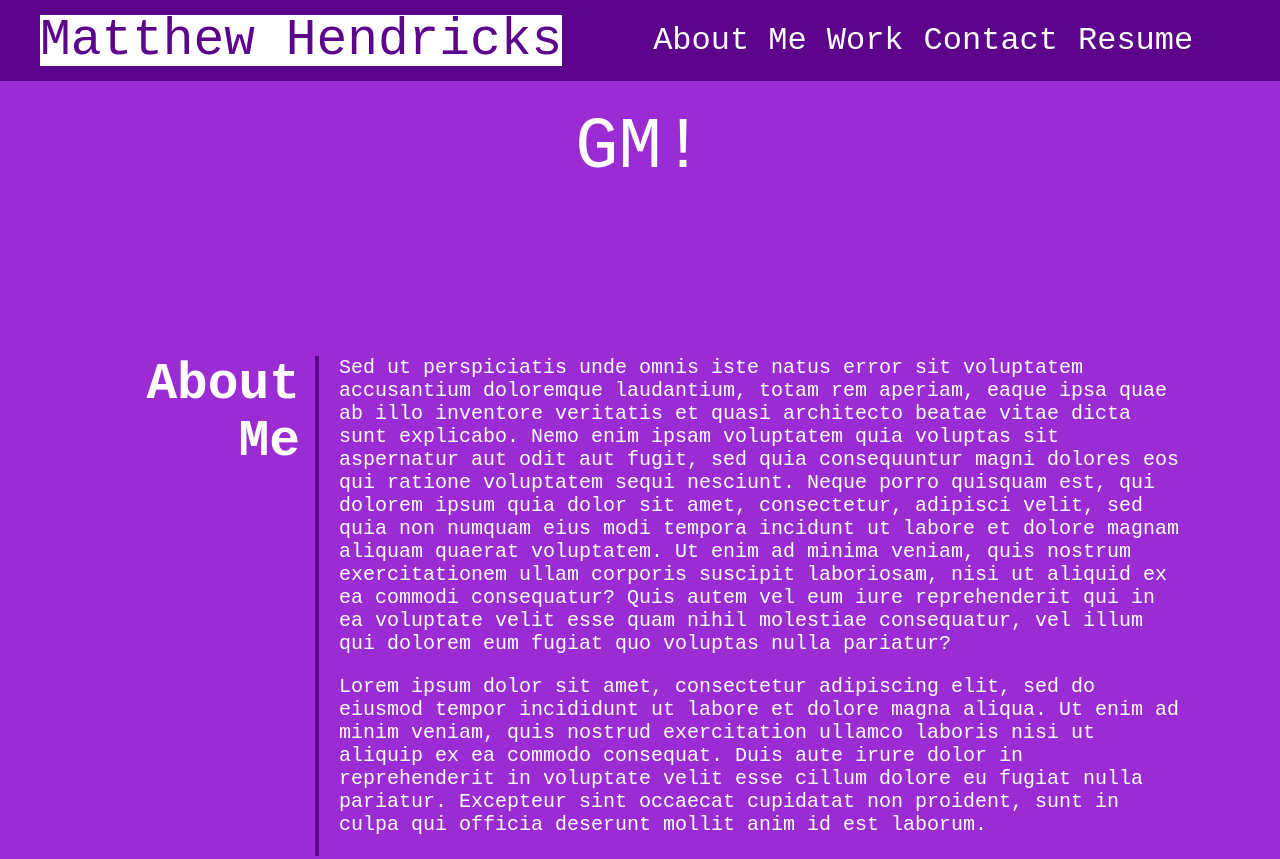
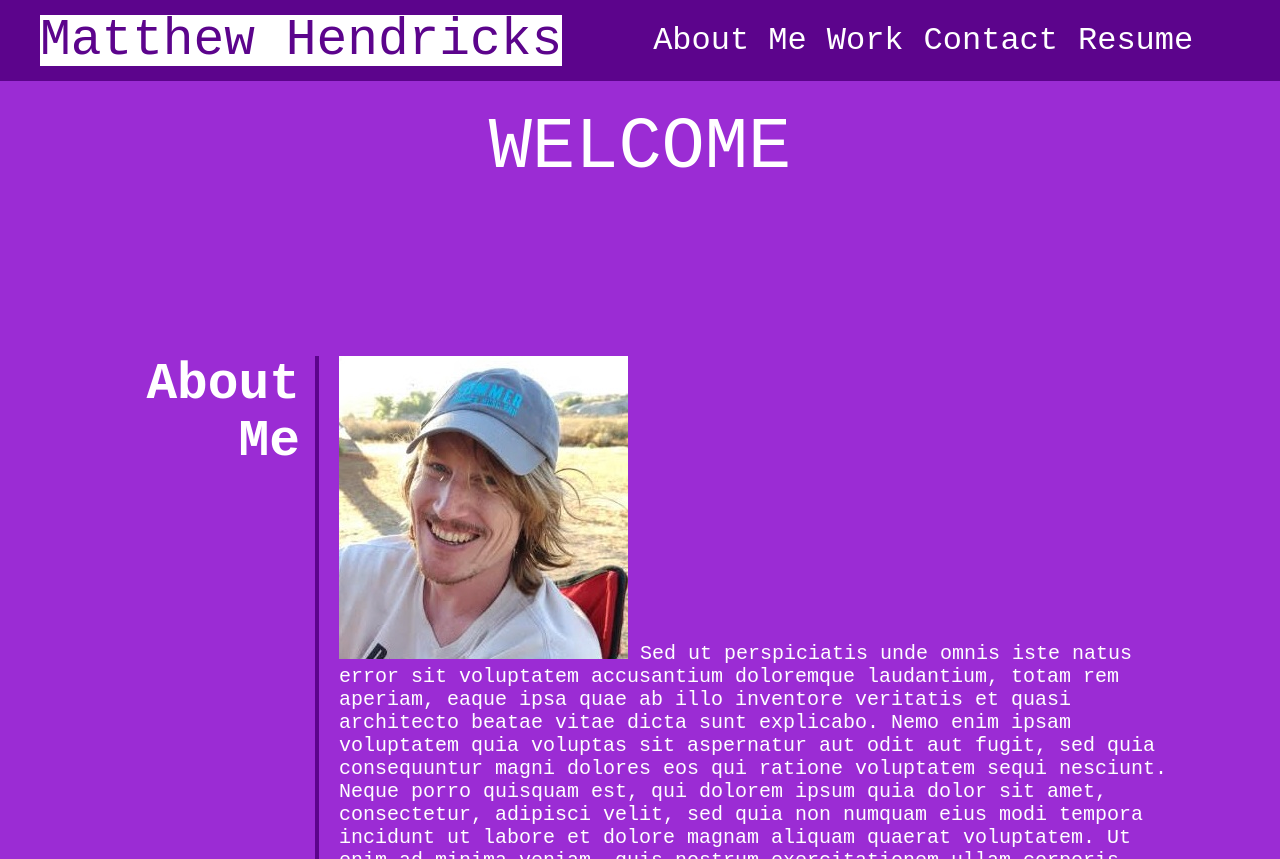
Before and after one commit to hale-bopp97/web_dev_portfolio, a plain HTML site: page index.html in a window 1280 px wide. Shown: the top 859 px of the page. Drawn offline with Linux system fonts and the light colour scheme.

Commit message:
profile pic added

```diff
--- a/index.html
+++ b/index.html
@@ -22,7 +22,7 @@
 
     <section class="hero">
         <div>
-            <span class="title">GM!</span>
+            <span class="title">WELCOME</span>
         </div>
     </section>
 
@@ -30,12 +30,14 @@
         <section class="page-section" id="about">
             <h2>About Me</h2>
             <div>
+
                 <p>
+                    <img src="./assets/images/profile_pic_croped.jpg" alt="Profile picture.">
                     Sed ut perspiciatis unde omnis iste natus error sit voluptatem accusantium doloremque laudantium, totam rem aperiam, eaque ipsa quae ab illo inventore veritatis et quasi architecto beatae vitae dicta sunt explicabo. Nemo enim ipsam voluptatem quia voluptas sit aspernatur aut odit aut fugit, sed quia consequuntur magni dolores eos qui ratione voluptatem sequi nesciunt. Neque porro quisquam est, qui dolorem ipsum quia dolor sit amet, consectetur, adipisci velit, sed quia non numquam eius modi tempora incidunt ut labore et dolore magnam aliquam quaerat voluptatem. Ut enim ad minima veniam, quis nostrum exercitationem ullam corporis suscipit laboriosam, nisi ut aliquid ex ea commodi consequatur? Quis autem vel eum iure reprehenderit qui in ea voluptate velit esse quam nihil molestiae consequatur, vel illum qui dolorem eum fugiat quo voluptas nulla pariatur?
                 </p>
-                <p>
+                <!-- <p>
                     Lorem ipsum dolor sit amet, consectetur adipiscing elit, sed do eiusmod tempor incididunt ut labore et dolore magna aliqua. Ut enim ad minim veniam, quis nostrud exercitation ullamco laboris nisi ut aliquip ex ea commodo consequat. Duis aute irure dolor in reprehenderit in voluptate velit esse cillum dolore eu fugiat nulla pariatur. Excepteur sint occaecat cupidatat non proident, sunt in culpa qui officia deserunt mollit anim id est laborum.
-                </p>
+                </p> -->
             </div>
         </section>
 
@@ -49,8 +51,9 @@
                     </div>
                 </a>
                 <a class="flex-item" href="https://github.com/hale-bopp97/lampLAN">
-                    <div>
+                    <div class="image">
                         <h3>lampLAN</h3>
+                        <!-- <img src="./assets/images/brand-awareness.png" alt=""> -->
                         <span>Home automation project using Python.</span>
                     </div>
                 </a>
```
Also changed, not shown: css/style.css (+6 -3 lines), assets/images/profile_pic_croped.jpg (added).
